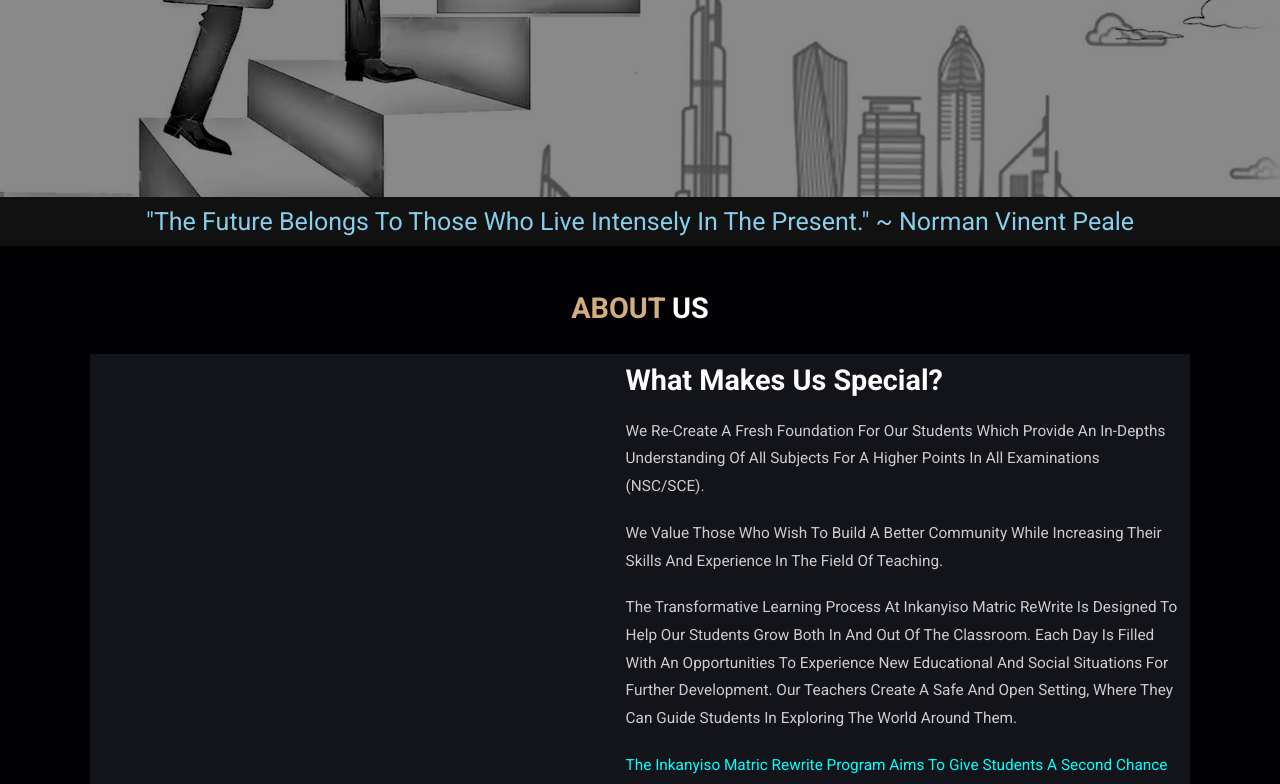
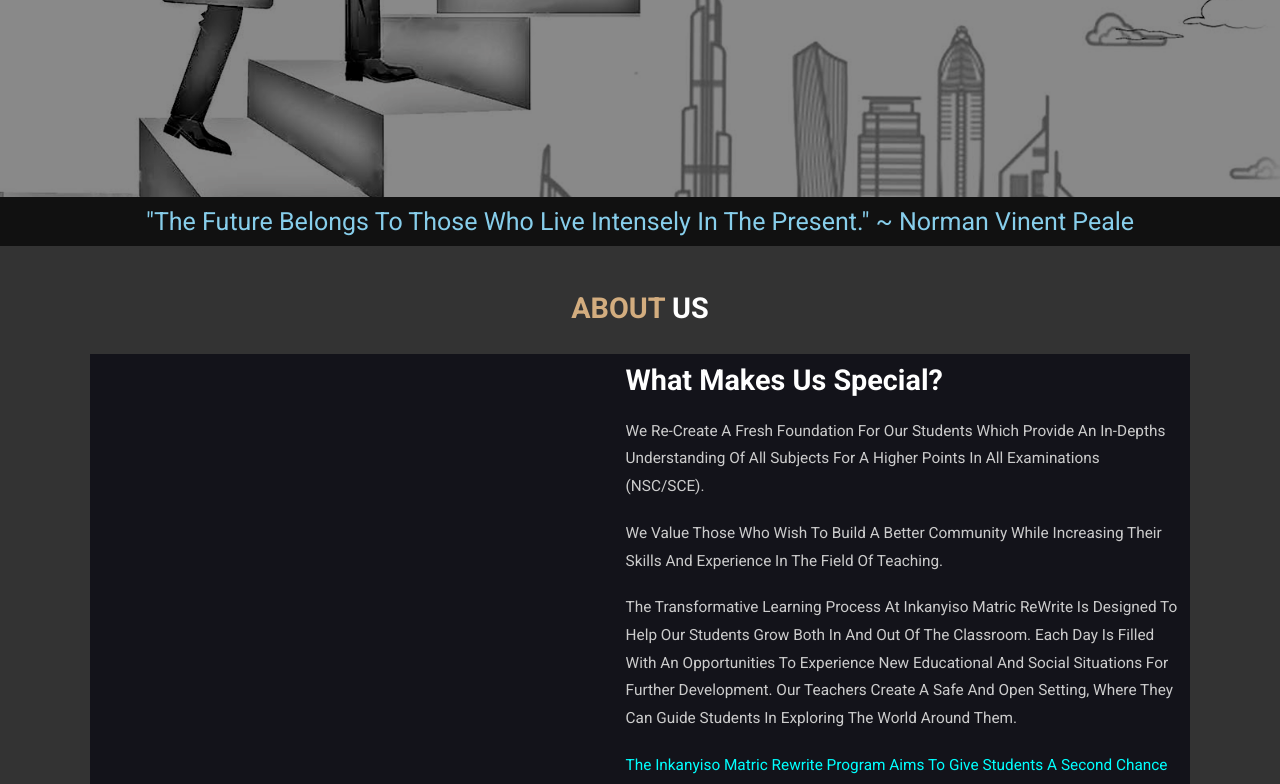
Before and after one commit to idcossa/InkanyisoMatricReWrite, a plain HTML site: page index.html in a window 1280 px wide. Shown: the part 363-1147 px from the top of the page. Drawn offline with Linux system fonts and the light colour scheme.

Commit message:
Update style.css

```diff
--- a/css/style.css
+++ b/css/style.css
@@ -1,9 +1,10 @@
 @import url('https://fonts.googleapis.com/css2?family=Roboto:wght@100;300;400;500;700&display=swap');
+
 
 :root{
     --main-color:#d3ad7f;
     --black:#13131a;
-    --bg:#010103;
+    --bg:hwb(0 20% 80%);
     --border:.1rem solid rgba(255,255,255,.3);
 }
 
```
